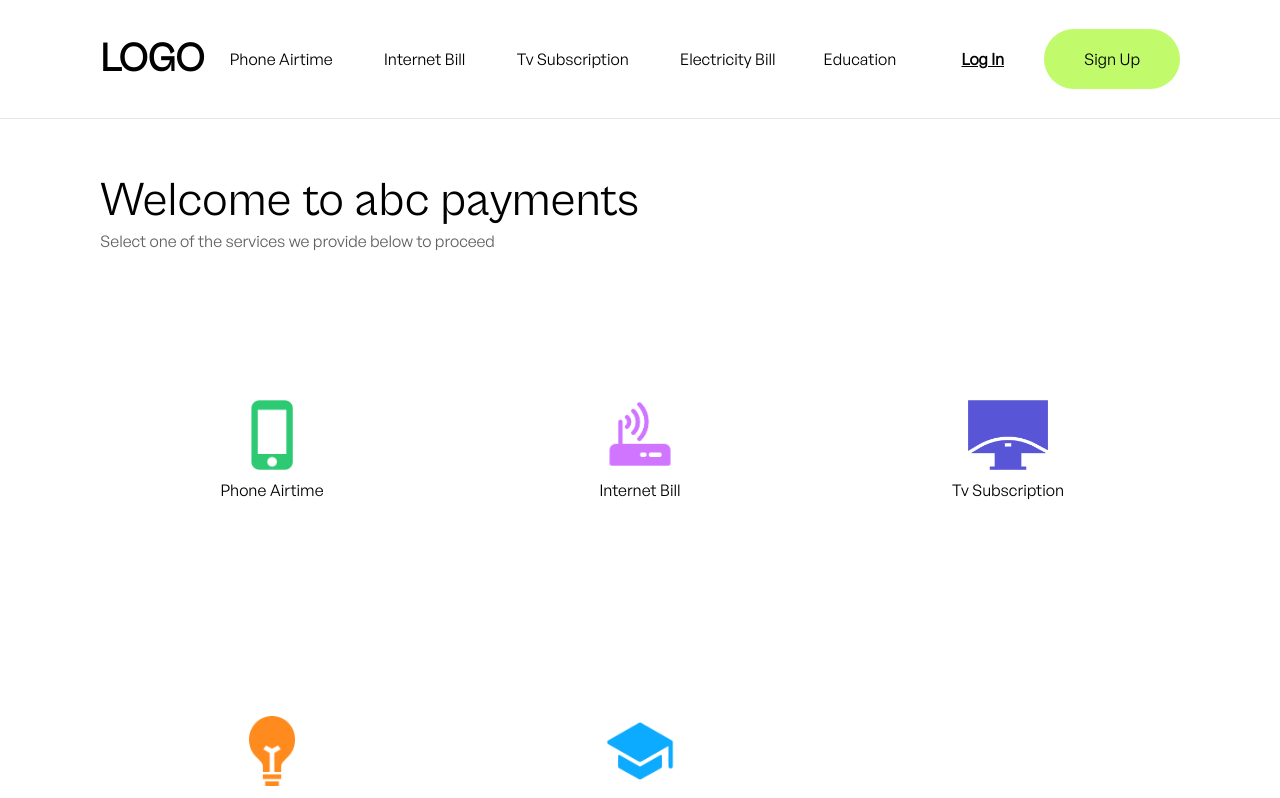
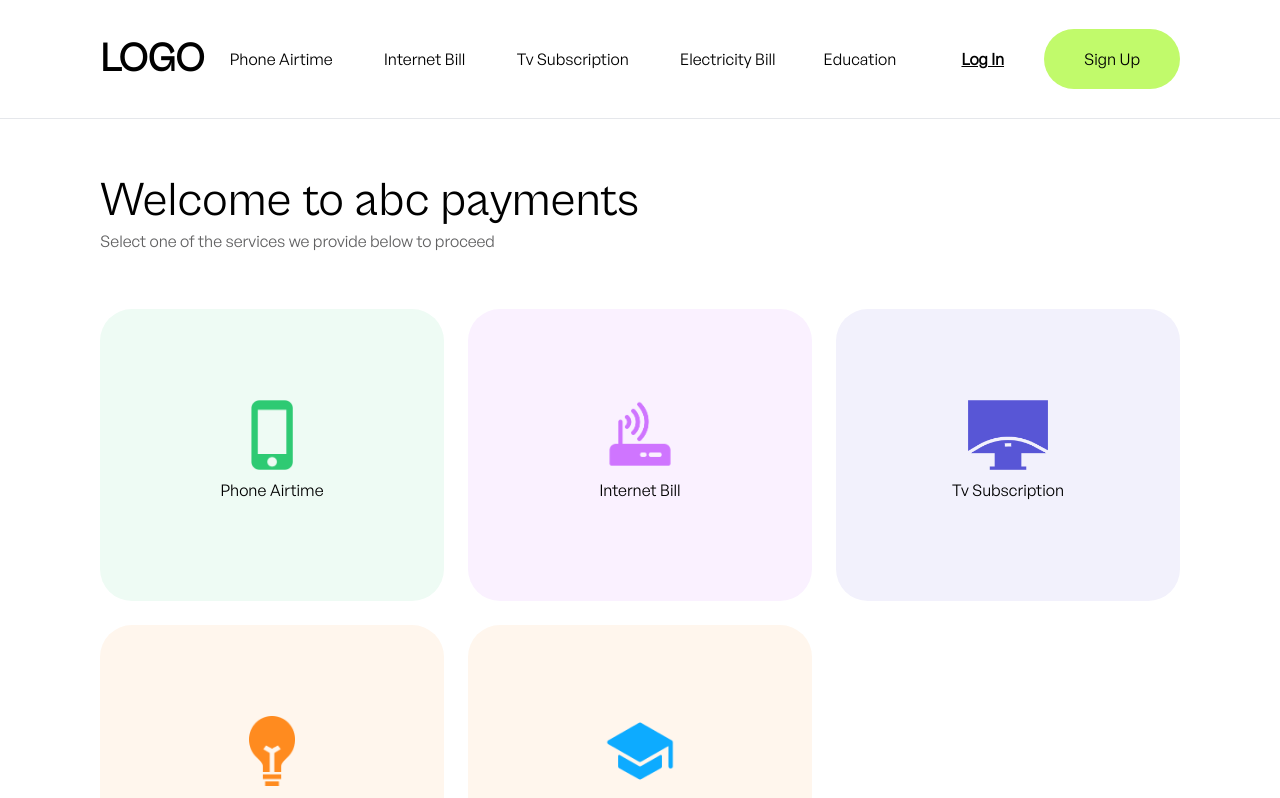
Before and after one commit to volumide/owletfe, a React (Vite) app: page / in a window 1280 px wide. Shown: the top 798 px of the page. Built offline with nearby package versions, Linux system fonts and the light colour scheme.

Commit message:
home color not loading at runtime solved

```diff
--- a/src/index.css
+++ b/src/index.css
@@ -33,12 +33,14 @@ h2 {
   font-size: 40px;
   line-height: 48px;
 }
+
 h3 {
   font-family: "Cabinet Grotesk";
   font-style: normal;
   font-size: 32px;
   line-height: 40px;
 }
+
 h4 {
   font-family: "Cabinet Grotesk";
   font-size: 24px;
@@ -74,6 +76,7 @@ small {
   font-size: 14px;
   line-height: 24px;
 }
+
 .sub_heading_mobile {
   font-family: "Cabinet Grotesk";
   font-style: normal;
@@ -89,3 +92,20 @@ small {
   font-size: 14px;
   line-height: 24px;
 }
+
+.phone {
+  background: #eefbf4;
+}
+.bill {
+  background: #faf1ff;
+}
+.sub {
+  background: #f2f1fc;
+}
+.elect {
+  background: #fff6ed;
+}
+
+.ed {
+  background: #ecf8ff;
+}
--- a/src/pages/home.jsx
+++ b/src/pages/home.jsx
@@ -9,7 +9,7 @@ const Home = () => {
       </div>
       <div className="grid grid-cols-3  w-full gap-6 my-[56px]">
         {placeholder.map((i) => (
-          <Link className={` p-3 h-[292px] rounded-[32px] flex flex-col items-center justify-center bg-[${i.bg}]`} key={i} to={`/owlet/${i.link}`}>
+          <Link className={` p-3 h-[292px] rounded-[32px] flex flex-col items-center justify-center ${i.bg}`} key={i} to={`/owlet/${i.link}`}>
             <div className="h-[70px] ">
               <img src={i.icon} className="h-full" />
             </div>
--- a/src/utls/links.js
+++ b/src/utls/links.js
@@ -4,9 +4,9 @@ import internet from "../assets/home/internet.png"
 import phone from "../assets/home/phone.png"
 import tv from "../assets/home/tv.png"
 export const placeholder = [
-  { icon: phone, caption: "Phone Airtime ", bg: "#EEFBF4", link: "phone" },
-  { icon: internet, caption: "Internet Bill", bg: "#FAF1FF", link: "internet-bill" },
-  { icon: tv, caption: " Tv Subscription ", bg: "#F2F1FC", link: "tv-subscription" },
-  { icon: electricity, caption: "Electricity Bill", bg: "#FFF6ED", link: "electricity-bill" },
-  { icon: education, caption: "Education", bg: "#ECF8FF", link: "education" }
+  { icon: phone, caption: "Phone Airtime ", bg: "phone", link: "phone" },
+  { icon: internet, caption: "Internet Bill", bg: "bill", link: "internet-bill" },
+  { icon: tv, caption: " Tv Subscription ", bg: "sub", link: "tv-subscription" },
+  { icon: electricity, caption: "Electricity Bill", bg: "elect", link: "electricity-bill" },
+  { icon: education, caption: "Education", bg: "elect", link: "education" }
 ]
```
Also changed, not shown: 1 other file (tests, documents, lock files or other folders).
